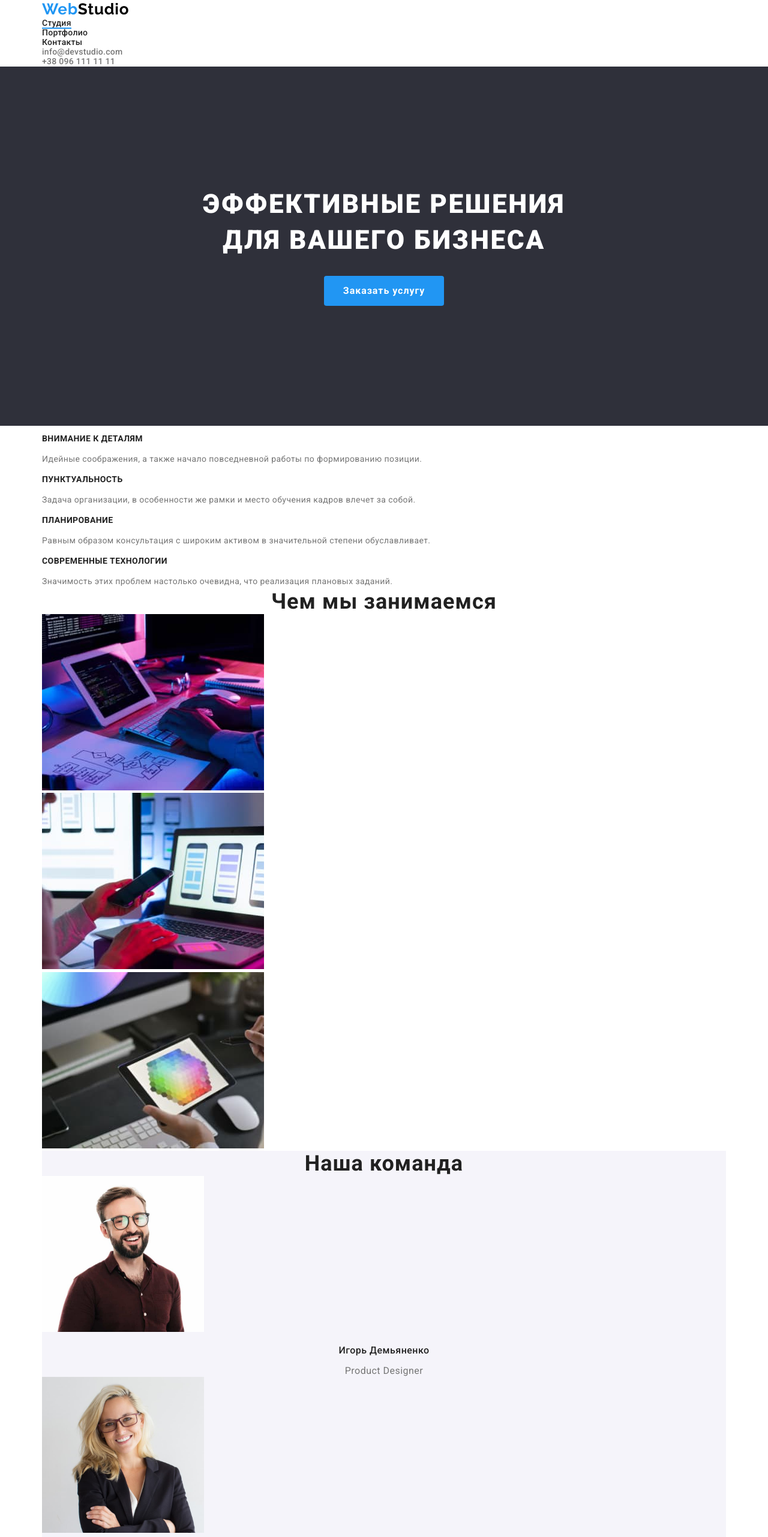
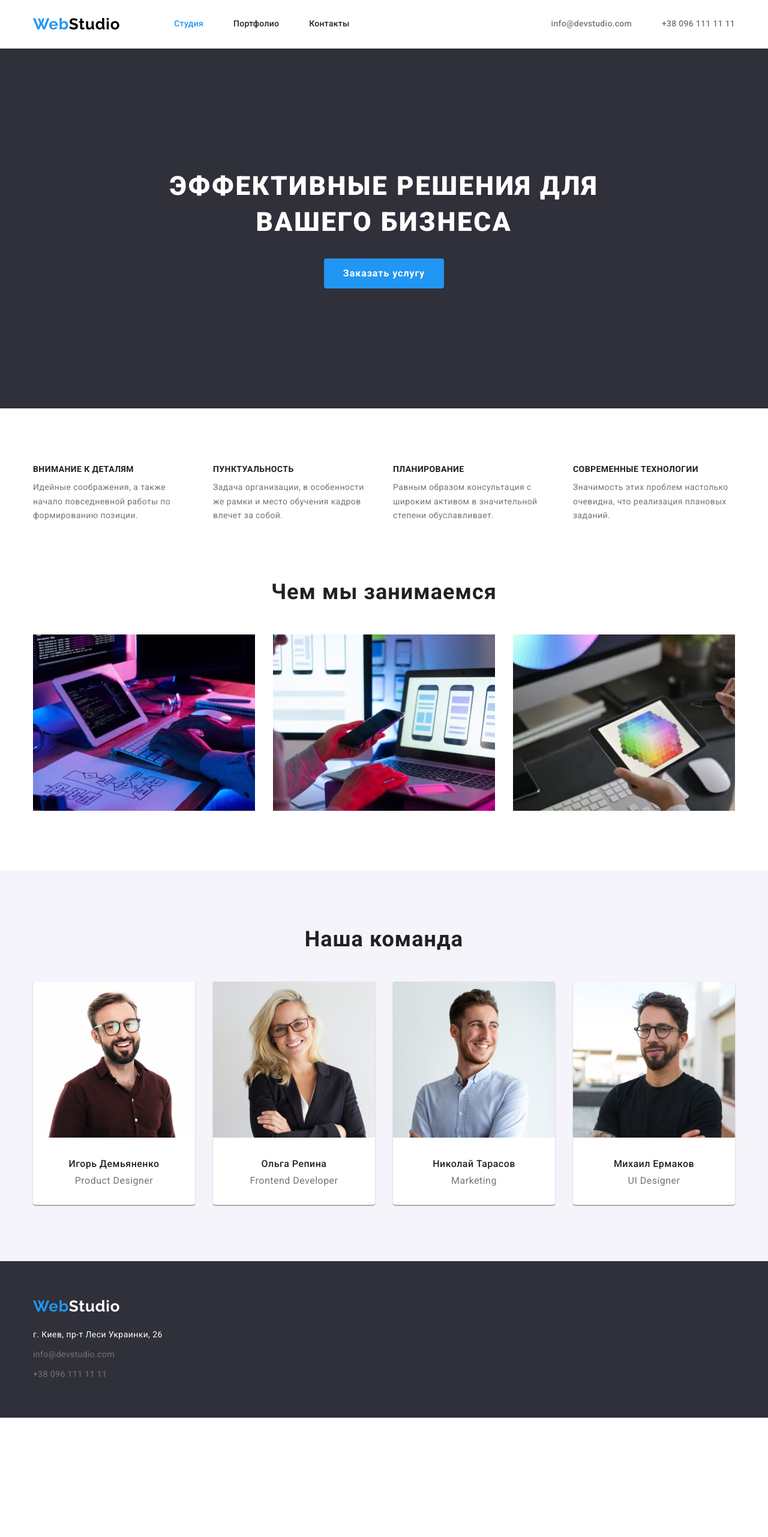
Before and after one commit to dmitrmedv/goit-markup-hw-03, a plain HTML site: page index.html in a window 1280 px wide. Shown: the top 2563 px of the page at 60% size. After the commit the page ends 2364 px from the top, so only its background shows below. Drawn offline with nearby package versions, Linux system fonts and the light colour scheme.

Commit message:
finish flex

```diff
--- a/css/styles.css
+++ b/css/styles.css
@@ -1,9 +1,3 @@
-*,
-*::before,
-*::after {
-  box-sizing: border-box;
-}
-
 :root {
   --basic-background-color: #ffffff;
   --brand-background-color: #2f303a;
@@ -14,17 +8,16 @@
   --text-color-secondary: #757575;
   --color-logo: #000000;
   --section-background-menu: #eeeeee;
+  --header-border-color: #ececec;
 }
 
 h1,
 h2,
-h4,
-button,
-a,
-img,
+h3,
+ul,
 p {
+  margin: 0;
   padding: 0;
-  margin: 0;
 }
 
 body {
@@ -36,16 +29,13 @@ body ul,
 a {
   list-style: none;
   text-decoration: none;
-  margin: 0;
-  padding: 0;
 }
 
 .container {
-  width: 1170px;
-  padding-left: 15px;
-  padding-right: 15px;
-  margin-left: auto;
-  margin-right: auto;
+  width: 1200px;
+  padding: 0 15px;
+  margin: 0 auto;
+  /* outline: 1px solid red; */
 }
 
 /* header */
@@ -54,18 +44,21 @@ a {
   font-size: 14px;
   line-height: 1.14;
   letter-spacing: 0.02em;
+  border-bottom: 1px solid var(--header-border-color);
 }
 
-.contacts a {
+.contacts .link {
   color: var(--text-color-secondary);
+  padding: 32px 0;
 }
 
-.link {
+.nav-list .link {
   color: var(--text-color-primary);
+  padding: 32px 0;
 }
 
 .link.active {
-  border-bottom: 2px solid var(--text-color-accent);
+  color: var(--text-color-accent);
 }
 
 .logo {
@@ -75,6 +68,7 @@ a {
   line-height: 1.19;
   letter-spacing: 0.03em;
   color: var(--color-logo);
+  margin-right: 90px;
 }
 
 .logo-decoration {
@@ -86,28 +80,62 @@ a {
   color: var(--text-color-accent);
 }
 
+.header .container {
+  display: flex;
+  justify-content: space-between;
+  align-items: center;
+}
+
+.nav {
+  display: flex;
+}
+
+.nav-list,
+.contacts {
+  display: flex;
+  align-items: center;
+}
+
+.contacts {
+  margin: 32px 0;
+}
+
+.nav-list .item,
+.contacts .item {
+  margin-right: 50px;
+}
+
+.nav-list .item:last-child,
+.contacts .item:last-child {
+  margin-right: 0;
+}
+
 /* hero */
 .hero {
   background-color: var(--brand-background-color);
+  text-align: center;
+}
+
+.hero .container {
+  padding-top: 200px;
+  padding-left: 237px;
+  padding-right: 237px;
+  padding-bottom: 200px;
 }
 
 .title.hero {
   font-weight: 900;
   font-size: 44px;
   line-height: 1.36;
-  text-align: center;
   letter-spacing: 0.06em;
   text-transform: uppercase;
   color: var(--basic-background-color);
-  padding-bottom: 30px;
-}
-
-.hero .container {
-  padding-top: 200px;
-  padding-bottom: 200px;
+  margin-bottom: 30px;
 }
 
 .hero button {
+  width: 200px;
+  height: 50px;
   background-color: var(--text-color-accent);
   color: var(--basic-background-color);
   border: 0;
@@ -115,16 +143,13 @@ a {
   font-weight: 700;
   font-size: 16px;
   line-height: 1.87;
+  cursor: pointer;
+  display: block;
+  display: inline-block;
   align-items: center;
   text-align: center;
   letter-spacing: 0.06em;
-  cursor: pointer;
-  width: 200px;
-  height: 50px;
   border-radius: 4px;
-  display: block;
-  margin-left: auto;
-  margin-right: auto;
 }
 
 .title {
@@ -136,6 +161,25 @@ a {
 }
 
 /* benefits */
+.benefits .container {
+  padding-top: 94px;
+  padding-bottom: 94px;
+  margin: 0 auto;
+}
+
+.benefits .list {
+  display: flex;
+}
+
+.benefits .item {
+  width: 270px;
+  justify-content: space-between;
+}
+
+.benefits .item:not(:first-child) {
+  margin-left: 30px;
+}
+
 .benefits .title,
 .menu .title {
   display: none;
@@ -147,12 +191,14 @@ a {
 .menu {
   background-color: var(--header-background-color);
 }
+
 .benefits .sub-title {
   font-weight: 700;
   font-size: 14px;
   line-height: 1.14;
   letter-spacing: 0.03em;
   text-transform: uppercase;
+  margin-bottom: 10px;
 }
 
 .benefits .text {
@@ -162,10 +208,59 @@ a {
   letter-spacing: 0.03em;
 }
 
+.our-work .container {
+  padding-bottom: 94px;
+}
+
+.our-work .title {
+  margin-bottom: 50px;
+}
+
+.our-work .title-list {
+  display: flex;
+  justify-content: space-between;
+}
+
 /* comand */
 .comand {
   background-color: var(--section-background-color-comand);
 }
+
+.comand .container {
+  padding-top: 94px;
+  padding-bottom: 94px;
+}
+
+.comand .title {
+  padding-bottom: 50px;
+}
+
+.comand .title-list {
+  display: flex;
+  justify-content: space-between;
+}
+
+.photo-worker {
+  display: block;
+  padding-bottom: 30px;
+}
+
+.worker-name {
+  padding-bottom: 10px;
+}
+
+.job-title {
+  padding-bottom: 30px;
+}
+
+.comand .item {
+  width: 270px;
+  background-color: var(--basic-background-color);
+  box-shadow: 0px 1px 3px rgba(0, 0, 0, 0.12), 0px 1px 1px rgba(0, 0, 0, 0.14),
+    0px 2px 1px rgba(0, 0, 0, 0.2);
+  border-radius: 0px 0px 4px 4px;
+}
+
 .worker-name {
   font-weight: 500;
   font-size: 16px;
@@ -193,9 +288,37 @@ a {
   padding: 6px 22px;
   border: 0;
   cursor: pointer;
+  border-radius: 4px;
 }
 
-.menu-list {
+.menu .container {
+  padding-top: 94px;
+  padding-bottom: 94px;
+}
+
+.menu .menu-list {
+  display: flex;
+  margin-bottom: 50px;
+  justify-content: center;
+}
+
+.menu-list .item:not(:last-child) {
+  margin-right: 8px;
+}
+
+.menu .portfolio-list {
+  display: flex;
+  flex-wrap: wrap;
+  justify-content: space-between;
+}
+
+.portfolio-list .item {
+  border: 1px solid var(--header-border-color);
+  width: 370px;
+}
+
+.portfolio-list .item:not(:nth-last-child(-n + 3)) {
+  margin-bottom: 30px;
 }
 
 .project-name {
@@ -216,6 +339,8 @@ a {
 .menu-list button:focus {
   background-color: var(--text-color-accent);
   color: var(--basic-background-color);
+  box-shadow: 0px 3px 1px rgba(0, 0, 0, 0.1), 0px 1px 2px rgba(0, 0, 0, 0.08),
+    0px 2px 2px rgba(0, 0, 0, 0.12);
 }
 
 /* footer */
@@ -226,8 +351,19 @@ a {
   letter-spacing: 0.03em;
 }
 
+.footer .container {
+  padding-top: 60px;
+  padding-bottom: 60px;
+}
+
 .footer .logo {
   color: var(--basic-background-color);
+  margin-bottom: 20px;
+  display: block;
+}
+
+.footer .item:not(:last-child) {
+  margin-bottom: 9px;
 }
 
 .address-list .link {
--- a/index.html
+++ b/index.html
@@ -9,12 +9,7 @@
   <link rel="preconnect" href="https://fonts.gstatic.com" crossorigin>
   <link href="https://fonts.googleapis.com/css2?family=Raleway:wght@700&family=Roboto:wght@400;500;700;900&display=swap"
     rel="stylesheet">
-
-  <head>
-    <link rel="stylesheet"
-      href="https://cdnjs.cloudflare.com/ajax/libs/modern-normalize/1.0.0/modern-normalize.min.css" />
-    <link rel="stylesheet" href="ссылка на ваш файл стилей" />
-  </head>
+  <link rel="stylesheet" href="https://cdnjs.cloudflare.com/ajax/libs/modern-normalize/1.1.0/modern-normalize.min.css">
   <link rel="stylesheet" href="css/styles.css" />
   <title>WebStudio</title>
 </head>
@@ -25,50 +20,50 @@
       <nav class="nav">
         <a class="logo" href="./index.html"><span class="logo-decoration">Web</span>Studio</a>
         <ul class="nav-list">
-          <li><a class="link active" href="./index.html">Студия</a></li>
-          <li><a class="link" href="./portfolio.html">Портфолио</a></li>
-          <li><a class="link" href="#">Контакты</a></li>
+          <li class="item"><a class="link active" href="./index.html">Студия</a></li>
+          <li class="item"><a class="link" href="./portfolio.html">Портфолио</a></li>
+          <li class="item"><a class="link" href="#">Контакты</a></li>
         </ul>
       </nav>
       <ul class="contacts">
-        <li><a class="link" href="mailto:info@devstudio.com">info@devstudio.com</a></li>
-        <li><a class="link" href="tel:+380961111111">+38 096 111 11 11</a></li>
+        <li class="item"><a class="link" href="mailto:info@devstudio.com">info@devstudio.com</a></li>
+        <li class="item"><a class="link" href="tel:+380961111111">+38 096 111 11 11</a></li>
       </ul>
     </div>
   </header>
   <main>
-    <section class="hero">
+    <section class="section hero">
       <div class="container">
-        <h1 class="title hero">Эффективные решения<br>для вашего бизнеса</h1>
+        <h1 class="title hero">Эффективные решения для вашего бизнеса</h1>
         <button type="button">Заказать услугу</button>
       </div>
     </section>
+    <section class="section benefits">
       <div class="container">
-      <section class="benefits">
         <h2 class="title">наши преимущества</h2>
-        <ul>
-          <li>
+        <ul class="list">
+          <li class="item">
             <h3 class="sub-title">Внимание к деталям</h3>
             <p class="text">
               Идейные соображения, а также начало повседневной работы по
               формированию позиции.
             </p>
           </li>
-          <li>
+          <li class="item">
             <h3 class="sub-title">Пунктуальность</h3>
             <p class="text">
               Задача организации, в особенности же рамки и место обучения кадров
               влечет за собой.
             </p>
           </li>
-          <li>
+          <li class="item">
             <h3 class="sub-title">Планирование</h3>
             <p class="text">
               Равным образом консультация с широким активом в значительной
               степени обуславливает.
             </p>
           </li>
-          <li>
+          <li class="item">
             <h3 class="sub-title">Современные технологии</h3>
             <p class="text">
               Значимость этих проблем настолько очевидна, что реализация
@@ -78,8 +73,8 @@
         </ul>
       </div>
     </section>
+    <section class="section our-work">
       <div class="container">
-      <section class="our-work">
         <h2 class="title">Чем мы занимаемся</h2>
         <ul class="title-list">
           <li class="link-list">
@@ -95,47 +90,48 @@
                 height="294" /></a>
           </li>
         </ul>
+      </div>
     </section>
-    </div>
+    <section class="section comand">
       <div class="container">
-      <section class="comand">
         <h2 class="title">Наша команда</h2>
         <ul class="title-list">
-          <li>
+          <li class="item">
             <a class="photo-worker" href="#"><img src="./images/igor_demyanenko.jpeg" alt="фото Игоря Демьяненко"
                 width="270" height="260" /></a>
             <h3 class="worker-name">Игорь Демьяненко</h3>
             <p class="job-title">Product Designer</p>
           </li>
-          <li>
+          <li class="item">
             <a class="photo-worker" href="#"><img src="./images/olga_repina.jpeg" alt="фото Ольги Репиной" width="270"
                 height="260" /></a>
             <h3 class="worker-name">Ольга Репина</h3>
             <p class="job-title">Frontend Developer</p>
           </li>
-          <li>
+          <li class="item">
             <a class="photo-worker" href="#"><img src="./images/nikolay_tarasov.jpeg" alt="фото Николая Тарасова"
                 width="270" height="260" /></a>
             <h3 class="worker-name">Николай Тарасов</h3>
             <p class="job-title">Marketing</p>
           </li>
-          <li>
+          <li class="item">
             <a class="photo-worker" href="#"><img src="./images/mikhail_ermakov.jpeg" alt="фото Михаила Ермакова"
                 width="270" height="260" /></a>
             <h3 class="worker-name">Михаил Ермаков</h3>
             <p class="job-title">UI Designer</p>
           </li>
         </ul>
+      </div>
     </section>
-    </div>
   </main>
   <footer class="footer">
-    <div class="container"><a class="logo" href="./index.html"><span class="logo-decoration">Web</span>Studio</a>
+    <div class="container">
+      <a class="logo" href="./index.html"><span class="logo-decoration">Web</span>Studio</a>
       <address>
         <ul class="address-list">
-          <li><a class="link address" href="#">г. Киев, пр-т Леси Украинки, 26</a></li>
-          <li><a class="link" href="mailto:info@devstudio.com">info@devstudio.com</a></li>
-          <li><a class="link" href="tel:+380961111111">+38 096 111 11 11</a></li>
+          <li class="item"><a class="link address" href="#">г. Киев, пр-т Леси Украинки, 26</a></li>
+          <li class="item"><a class="link" href="mailto:info@devstudio.com">info@devstudio.com</a></li>
+          <li class="item"><a class="link" href="tel:+380961111111">+38 096 111 11 11</a></li>
         </ul>
       </address>
     </div>
```
Also changed, not shown: portfolio.html (+31 -25 lines), 1 other file. Lines whose indentation alone changed are shown as unchanged.
